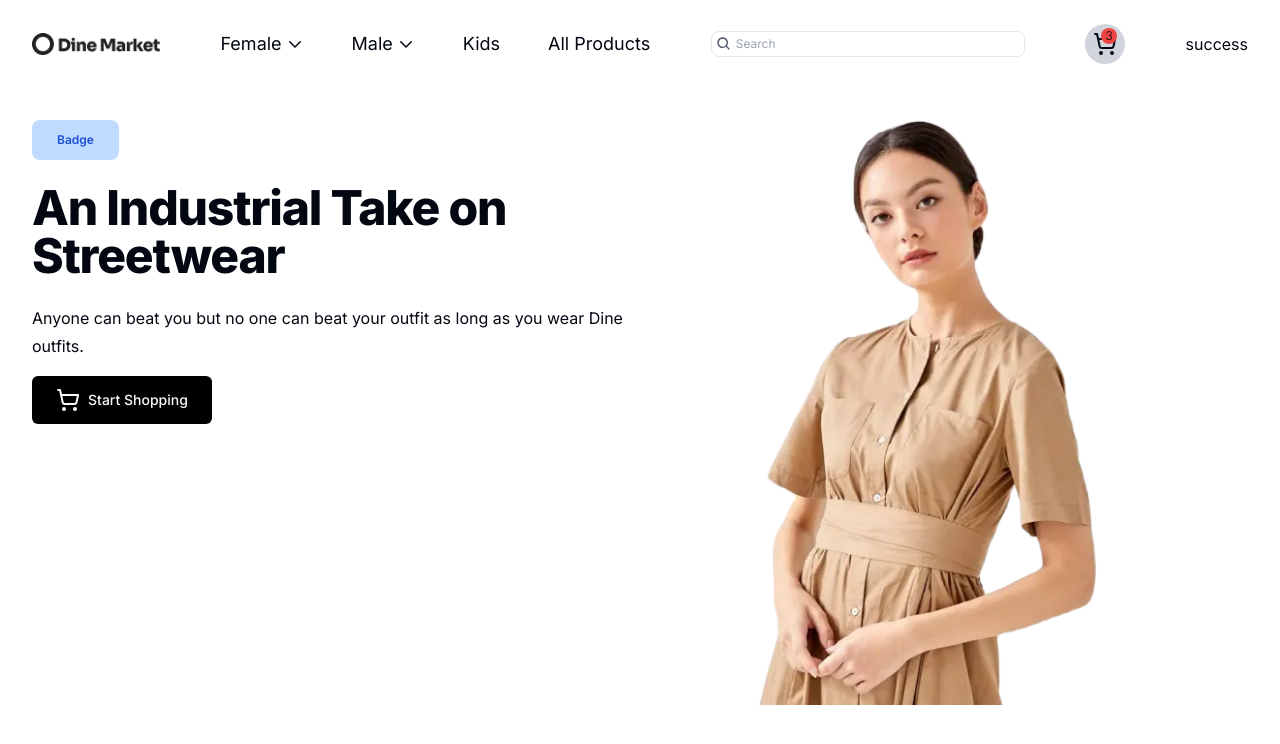
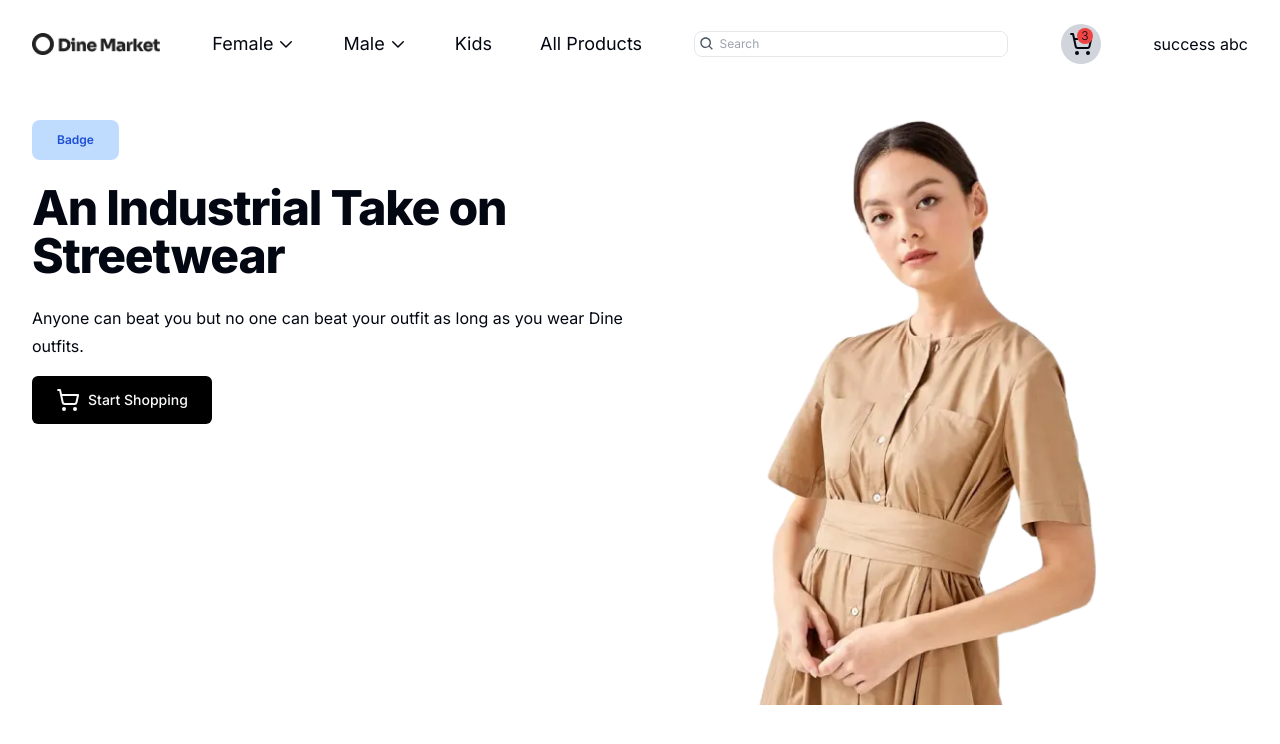
Before and after one commit to shoaibsultann/hackathone_eCommerce_website, a Next.js app: page / in a window 1280 px wide. Shown: the top 744 px of the page. Built offline with nearby package versions, Linux system fonts and the light colour scheme.

Commit message:
some changes

```diff
--- a/src/components/views/Header.tsx
+++ b/src/components/views/Header.tsx
@@ -47,7 +47,7 @@ const Header = () => {
         <ShoppingCart className="h-6 w-6" />
       </div>
       <div>
-        success
+        success abc
       </div>
     </div>
   );
```
